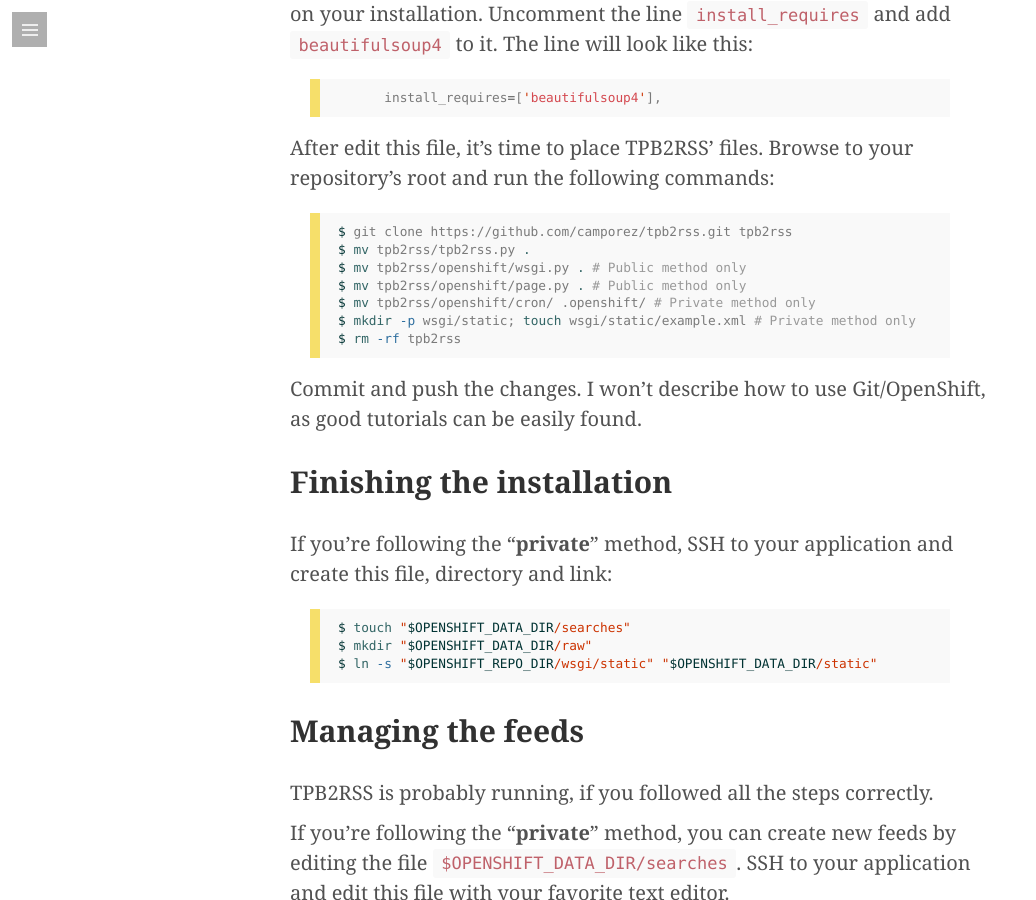
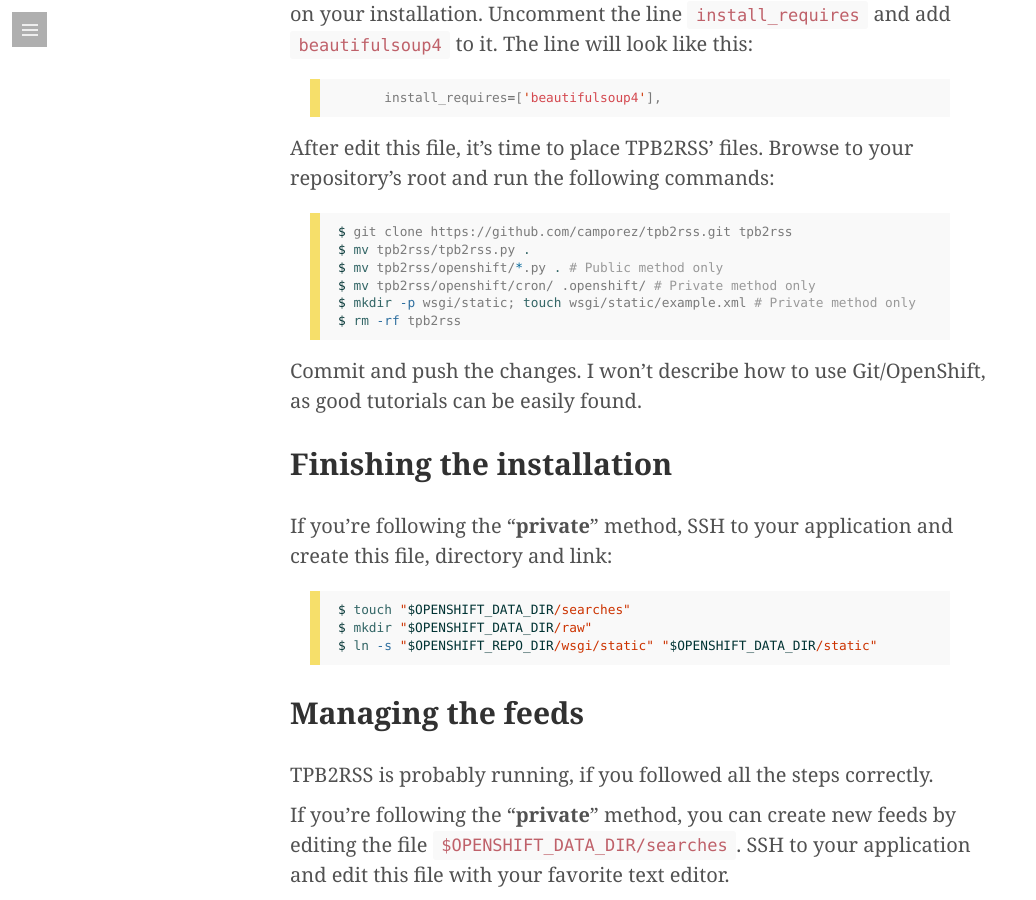
Before and after one commit to nanoshort/nanoshort.github.io, a Jekyll site: the page built from _posts/2014-07-08-tpb2rss-openshift.md, in a window 1280 px wide and 900 px high, scrolled down 2110 px. Shown: the whole window, without its empty margins (0-1036 px from the left). Built offline with Jekyll 4.4.1, drawn with Linux system fonts in a browser that asks for light colours; some web fonts are replaced; comment, search, counter and statistics services are not loaded.

Commit message:
Updated post.

```diff
--- a/_posts/2014-07-08-tpb2rss-openshift.md
+++ b/_posts/2014-07-08-tpb2rss-openshift.md
@@ -42,8 +42,7 @@
 {% highlight bash %}
 $ git clone https://github.com/camporez/tpb2rss.git tpb2rss
 $ mv tpb2rss/tpb2rss.py .
-$ mv tpb2rss/openshift/wsgi.py . # Public method only
-$ mv tpb2rss/openshift/page.py . # Public method only
+$ mv tpb2rss/openshift/*.py . # Public method only
 $ mv tpb2rss/openshift/cron/ .openshift/ # Private method only
 $ mkdir -p wsgi/static; touch wsgi/static/example.xml # Private method only
 $ rm -rf tpb2rss
```
